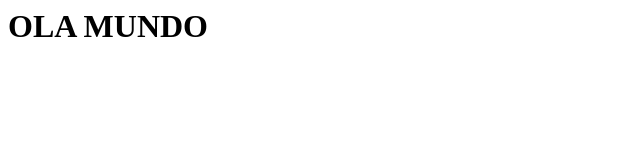
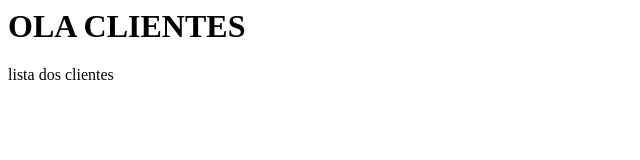
Before and after one commit to SIMONEJOAO/PROJECTO-TESTE, a plain HTML site: page index.html in a window 1280 px wide. Shown: the whole page, without its empty margins (0-640 px from the left). Drawn offline with Linux system fonts and the light colour scheme.

Commit message:
subindo ficheiros com as auteracoes

```diff
--- a/index.html
+++ b/index.html
@@ -3,6 +3,7 @@
         <title></title>
     </head>
     <body>
-        <h1>OLA MUNDO</h1>
+        <h1>OLA  CLIENTES</h1>
+		<p>lista dos clientes</p>
     </body>
 </html>
```
Also changed, not shown: footer.html (added).
